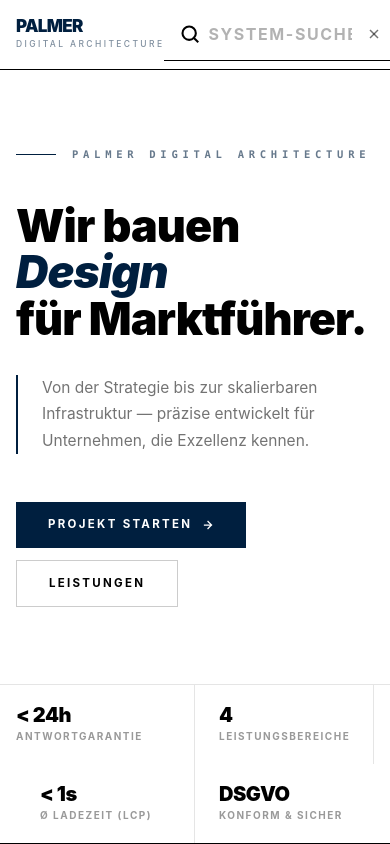
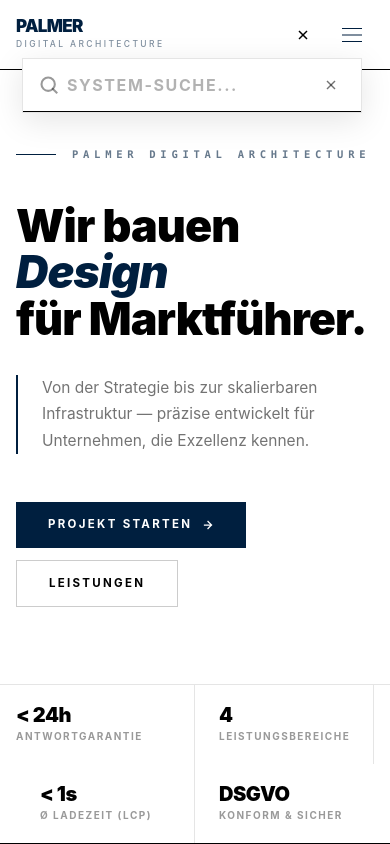
Before and after one commit to LukaszPalmer/Digital-Architecture, a Next.js app in the folder frontend/: page / in a window 390 px wide. Both pictures are taken after a click on the button 296 px from the left and 34 px from the top of the page. Shown: the top 844 px of the page. Built offline with nearby package versions, Linux system fonts and the light colour scheme.

Commit message:
bug fixes

```diff
--- a/frontend/src/components/ui/SearchInput.tsx
+++ b/frontend/src/components/ui/SearchInput.tsx
@@ -38,6 +38,79 @@ function getResults(query: string): SearchItem[] {
     );
 }
 
+// ── Shared Results Renderer ──────────────────────────────────────────────────
+
+interface ResultsProps {
+    grouped: { category: string; items: Array<SearchItem & { idx: number }> }[];
+    results: SearchItem[];
+    activeIndex: number;
+    onHover: (idx: number) => void;
+    onNavigate: (href: string) => void;
+    idPrefix?: string;
+}
+
+function ResultsList({ grouped, results, activeIndex, onHover, onNavigate, idPrefix = "search-item" }: ResultsProps) {
+    if (results.length === 0) {
+        return (
+            <div className="px-4 py-4 text-[10px] font-mono tracking-[0.25em] text-[#000000]/35 uppercase">
+                KEINE ERGEBNISSE
+            </div>
+        );
+    }
+    return (
+        <>
+            {grouped.map(({ category, items }) => (
+                <div key={category}>
+                    <div className="px-4 pt-3 pb-1.5 text-[9px] font-bold tracking-[0.3em] text-[#001F3F]/50 uppercase border-b border-[#000000]/6">
+                        {category}
+                    </div>
+                    {items.map(({ idx, label, href, description, iconPath }) => {
+                        const isActive = idx === activeIndex;
+                        return (
+                            <button
+                                key={href}
+                                id={`${idPrefix}-${idx}`}
+                                role="option"
+                                aria-selected={isActive}
+                                onClick={() => onNavigate(href)}
+                                onMouseEnter={() => onHover(idx)}
+                                className={cn(
+                                    "w-full text-left flex items-start gap-3 px-4 py-3 transition-colors duration-100 border-b border-[#000000]/5 last:border-0",
+                                    isActive ? "bg-[#001F3F]" : "hover:bg-[#001F3F]/[0.04]"
+                                )}
+                            >
+                                {iconPath && (
+                                    // eslint-disable-next-line @next/next/no-img-element
+                                    <img
+                                        src={iconPath}
+                                        alt=""
+                                        width={16}
+                                        height={16}
+                                        className={cn("shrink-0 mt-0.5 object-contain", isActive && "invert")}
+                                    />
+                                )}
+                                <div className="min-w-0">
+                                    <div className={cn("text-[11px] font-bold tracking-[0.05em] leading-tight truncate", isActive ? "text-[#FFFFFF]" : "text-[#000000]")}>
+                                        {label}
+                                    </div>
+                                    <div className={cn("text-[10px] tracking-wide mt-0.5 truncate", isActive ? "text-[#FFFFFF]/65" : "text-[#000000]/40")}>
+                                        {description}
+                                    </div>
+                                </div>
+                            </button>
+                        );
+                    })}
+                </div>
+            ))}
+            <div className="px-4 py-2 border-t border-[#000000]/6 flex items-center gap-4">
+                <span className="text-[9px] font-mono tracking-widest text-[#000000]/25">↑↓ NAVIGIEREN</span>
+                <span className="text-[9px] font-mono tracking-widest text-[#000000]/25">↵ ÖFFNEN</span>
+                <span className="text-[9px] font-mono tracking-widest text-[#000000]/25">ESC SCHLIESSEN</span>
+            </div>
+        </>
+    );
+}
+
 // ── Component ────────────────────────────────────────────────────────────────
 
 export default function SearchInput() {
@@ -45,13 +118,13 @@ export default function SearchInput() {
     const [query, setQuery] = useState("");
     const [activeIndex, setActiveIndex] = useState(-1);
     const inputRef = useRef<HTMLInputElement>(null);
+    const mobileInputRef = useRef<HTMLInputElement>(null);
     const containerRef = useRef<HTMLDivElement>(null);
     const router = useRouter();
 
     const results = getResults(query);
     const showResults = isExpanded && query.trim().length > 0;
 
-    // Group results by category while preserving flat indices
     const grouped = results.reduce<{ category: string; items: Array<SearchItem & { idx: number }> }[]>(
         (acc, item, idx) => {
             const group = acc.find((g) => g.category === item.category);
@@ -79,6 +152,20 @@ export default function SearchInput() {
         [router, handleClose]
     );
 
+    const handleToggle = () => {
+        const next = !isExpanded;
+        setIsExpanded(next);
+        if (next) {
+            setTimeout(() => {
+                if (window.innerWidth >= 1024) {
+                    inputRef.current?.focus();
+                } else {
+                    mobileInputRef.current?.focus();
+                }
+            }, 100);
+        }
+    };
+
     // CMD+K / CTRL+K öffnen — ESC schließen
     useEffect(() => {
         const handleKeyDown = (e: KeyboardEvent) => {
@@ -103,7 +190,7 @@ export default function SearchInput() {
         return () => document.removeEventListener("mousedown", onClickOutside);
     }, [isExpanded, handleClose]);
 
-    // Tastatur-Navigation in der Ergebnisliste
+    // Tastatur-Navigation
     const handleInputKeyDown = (e: React.KeyboardEvent<HTMLInputElement>) => {
         if (!showResults || results.length === 0) return;
         if (e.key === "ArrowDown") {
@@ -118,43 +205,61 @@ export default function SearchInput() {
         }
     };
 
+    const SearchIcon = () => (
+        <svg
+            width="20"
+            height="20"
+            viewBox="0 0 24 24"
+            fill="none"
+            stroke="currentColor"
+            strokeWidth="2.5"
+            strokeLinecap="square"
+            strokeLinejoin="miter"
+            aria-hidden="true"
+        >
+            <circle cx="11" cy="11" r="8" />
+            <line x1="21" y1="21" x2="16.65" y2="16.65" />
+        </svg>
+    );
+
+    const CloseIcon = () => (
+        <svg
+            width="14"
+            height="14"
+            viewBox="0 0 24 24"
+            fill="none"
+            stroke="currentColor"
+            strokeWidth="2.5"
+            strokeLinecap="square"
+            strokeLinejoin="miter"
+            aria-hidden="true"
+        >
+            <line x1="18" y1="6" x2="6" y2="18" />
+            <line x1="6" y1="6" x2="18" y2="18" />
+        </svg>
+    );
+
     return (
         <div ref={containerRef} className="relative flex items-center justify-end">
 
-            {/* ── Input-Leiste ── */}
+            {/* ── Desktop: aufklappende Input-Leiste ── */}
             <div
                 className={cn(
-                    "flex items-center border-[#000000] transition-all duration-500 ease-in-out bg-[#FFFFFF]",
+                    "hidden lg:flex items-center border-[#000000] transition-all duration-500 ease-in-out bg-[#FFFFFF]",
                     isExpanded
-                        ? "w-[240px] md:w-[320px] border-b px-2 py-1"
+                        ? "w-[320px] border-b px-2 py-1"
                         : "w-[40px] border-b-0"
                 )}
             >
                 {/* Lupe */}
                 <button
-                    onClick={() => {
-                        setIsExpanded(!isExpanded);
-                        if (!isExpanded) setTimeout(() => inputRef.current?.focus(), 100);
-                    }}
+                    onClick={handleToggle}
                     className="shrink-0 p-2 hover:text-[#001F3F] transition-colors"
                     aria-label={isExpanded ? "Suche aktiv" : "Suche starten"}
                     aria-expanded={isExpanded}
                     aria-controls="search-results"
                 >
-                    <svg
-                        width="20"
-                        height="20"
-                        viewBox="0 0 24 24"
-                        fill="none"
-                        stroke="currentColor"
-                        strokeWidth="2.5"
-                        strokeLinecap="square"
-                        strokeLinejoin="miter"
-                        aria-hidden="true"
-                    >
-                        <circle cx="11" cy="11" r="8" />
-                        <line x1="21" y1="21" x2="16.65" y2="16.65" />
-                    </svg>
+                    <SearchIcon />
                 </button>
 
                 {/* Eingabefeld */}
@@ -174,133 +279,90 @@ export default function SearchInput() {
                     aria-controls="search-results"
                     aria-activedescendant={activeIndex >= 0 ? `search-item-${activeIndex}` : undefined}
                     className={cn(
-                        "w-full bg-transparent text-[16px] lg:text-[12px] font-bold tracking-widest text-[#000000] outline-none placeholder:text-[#000000]/30 transition-opacity duration-300",
+                        "w-full bg-transparent text-[12px] font-bold tracking-widest text-[#000000] outline-none placeholder:text-[#000000]/30 transition-opacity duration-300",
                         isExpanded ? "opacity-100" : "opacity-0 pointer-events-none"
                     )}
                 />
 
-                {/* X-Button — Mobile + Tablet */}
+                {/* ESC-Hint */}
                 {isExpanded && (
-                    <button
-                        onClick={handleClose}
-                        aria-label="Suche schließen"
-                        className="lg:hidden shrink-0 min-w-11 min-h-11 flex items-center justify-center text-[#000000]/55 hover:text-[#001F3F] transition-colors"
-                    >
-                        <svg
-                            width="14"
-                            height="14"
-                            viewBox="0 0 24 24"
-                            fill="none"
-                            stroke="currentColor"
-                            strokeWidth="2.5"
-                            strokeLinecap="square"
-                            strokeLinejoin="miter"
-                            aria-hidden="true"
-                        >
-                            <line x1="18" y1="6" x2="6" y2="18" />
-                            <line x1="6" y1="6" x2="18" y2="18" />
-                        </svg>
-                    </button>
-                )}
-
-                {/* ESC-Hint — nur Desktop */}
-                {isExpanded && (
-                    <span className="hidden lg:block shrink-0 text-[10px] text-[#000000]/40 font-mono ml-2">
+                    <span className="shrink-0 text-[10px] text-[#000000]/40 font-mono ml-2">
                         ESC
                     </span>
                 )}
             </div>
 
-            {/* ── Ergebnis-Dropdown ── */}
+            {/* ── Mobile: nur Icon-Button ── */}
+            <button
+                onClick={handleToggle}
+                className="lg:hidden shrink-0 p-2 hover:text-[#001F3F] transition-colors"
+                aria-label={isExpanded ? "Suche schließen" : "Suche öffnen"}
+                aria-expanded={isExpanded}
+            >
+                {isExpanded ? <CloseIcon /> : <SearchIcon />}
+            </button>
+
+            {/* ── Mobile Dropdown ── */}
+            {isExpanded && (
+                <div className="lg:hidden absolute top-[calc(100%+8px)] right-[-44px] w-[calc(100vw-2rem)] max-w-[340px] bg-[#FFFFFF] border border-[#000000]/10 shadow-[0_8px_32px_rgba(0,0,0,0.10)] z-50">
+                    {/* Input-Zeile */}
+                    <div className="flex items-center border-b border-[#000000] px-2 py-1">
+                        <span className="shrink-0 p-2 text-[#000000]/40" aria-hidden="true">
+                            <SearchIcon />
+                        </span>
+                        <input
+                            ref={mobileInputRef}
+                            type="text"
+                            value={query}
+                            onChange={(e) => {
+                                setQuery(e.target.value);
+                                setActiveIndex(-1);
+                            }}
+                            onKeyDown={handleInputKeyDown}
+                            placeholder="SYSTEM-SUCHE..."
+                            autoComplete="off"
+                            className="w-full bg-transparent text-[16px] font-bold tracking-widest text-[#000000] outline-none placeholder:text-[#000000]/30"
+                        />
+                        <button
+                            onClick={handleClose}
+                            aria-label="Suche schließen"
+                            className="shrink-0 min-w-11 min-h-11 flex items-center justify-center text-[#000000]/55 hover:text-[#001F3F] transition-colors"
+                        >
+                            <CloseIcon />
+                        </button>
+                    </div>
+
+                    {/* Mobile Ergebnisse */}
+                    {showResults && (
+                        <div role="listbox" aria-label="Suchergebnisse">
+                            <ResultsList
+                                grouped={grouped}
+                                results={results}
+                                activeIndex={activeIndex}
+                                onHover={setActiveIndex}
+                                onNavigate={navigate}
+                                idPrefix="search-item-mobile"
+                            />
+                        </div>
+                    )}
+                </div>
+            )}
+
+            {/* ── Desktop Ergebnis-Dropdown ── */}
             {showResults && (
                 <div
                     id="search-results"
                     role="listbox"
                     aria-label="Suchergebnisse"
-                    className="absolute top-[calc(100%+6px)] right-0 w-[280px] md:w-[320px] bg-[#FFFFFF] border border-[#000000]/10 shadow-[0_8px_32px_rgba(0,0,0,0.08)] z-50"
+                    className="hidden lg:block absolute top-[calc(100%+6px)] right-0 w-[320px] bg-[#FFFFFF] border border-[#000000]/10 shadow-[0_8px_32px_rgba(0,0,0,0.08)] z-50"
                 >
-                    {results.length === 0 ? (
-                        <div className="px-4 py-4 text-[10px] font-mono tracking-[0.25em] text-[#000000]/35 uppercase">
-                            KEINE ERGEBNISSE
-                        </div>
-                    ) : (
-                        <>
-                            {grouped.map(({ category, items }) => (
-                                <div key={category}>
-                                    {/* Kategorie-Header */}
-                                    <div className="px-4 pt-3 pb-1.5 text-[9px] font-bold tracking-[0.3em] text-[#001F3F]/50 uppercase border-b border-[#000000]/6">
-                                        {category}
-                                    </div>
-
-                                    {/* Ergebnis-Einträge */}
-                                    {items.map(({ idx, label, href, description, iconPath }) => {
-                                        const isActive = idx === activeIndex;
-                                        return (
-                                            <button
-                                                key={href}
-                                                id={`search-item-${idx}`}
-                                                role="option"
-                                                aria-selected={isActive}
-                                                onClick={() => navigate(href)}
-                                                onMouseEnter={() => setActiveIndex(idx)}
-                                                className={cn(
-                                                    "w-full text-left flex items-start gap-3 px-4 py-3 transition-colors duration-100 border-b border-[#000000]/5 last:border-0",
-                                                    isActive
-                                                        ? "bg-[#001F3F]"
-                                                        : "hover:bg-[#001F3F]/[0.04]"
-                                                )}
-                                            >
-                                                {iconPath && (
-                                                    // eslint-disable-next-line @next/next/no-img-element
-                                                    <img
-                                                        src={iconPath}
-                                                        alt=""
-                                                        width={16}
-                                                        height={16}
-                                                        className={cn(
-                                                            "shrink-0 mt-0.5 object-contain",
-                                                            isActive && "invert"
-                                                        )}
-                                                    />
-                                                )}
-                                                <div className="min-w-0">
-                                                    <div
-                                                        className={cn(
-                                                            "text-[11px] font-bold tracking-[0.05em] leading-tight truncate",
-                                                            isActive ? "text-[#FFFFFF]" : "text-[#000000]"
-                                                        )}
-                                                    >
-                                                        {label}
-                                                    </div>
-                                                    <div
-                                                        className={cn(
-                                                            "text-[10px] tracking-wide mt-0.5 truncate",
-                                                            isActive ? "text-[#FFFFFF]/65" : "text-[#000000]/40"
-                                                        )}
-                                                    >
-                                                        {description}
-                                                    </div>
-                                                </div>
-                                            </button>
-                                        );
-                                    })}
-                                </div>
-                            ))}
-
-                            {/* Footer-Hints */}
-                            <div className="px-4 py-2 border-t border-[#000000]/6 flex items-center gap-4">
-                                <span className="text-[9px] font-mono tracking-widest text-[#000000]/25">
-                                    ↑↓ NAVIGIEREN
-                                </span>
-                                <span className="text-[9px] font-mono tracking-widest text-[#000000]/25">
-                                    ↵ ÖFFNEN
-                                </span>
-                                <span className="text-[9px] font-mono tracking-widest text-[#000000]/25">
-                                    ESC SCHLIESSEN
-                                </span>
-                            </div>
-                        </>
-                    )}
+                    <ResultsList
+                        grouped={grouped}
+                        results={results}
+                        activeIndex={activeIndex}
+                        onHover={setActiveIndex}
+                        onNavigate={navigate}
+                    />
                 </div>
             )}
         </div>
```
